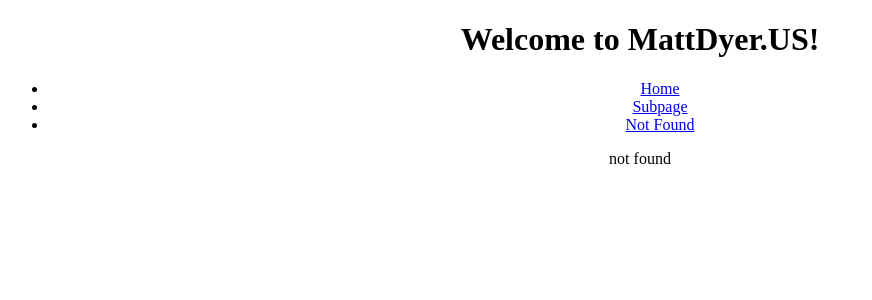
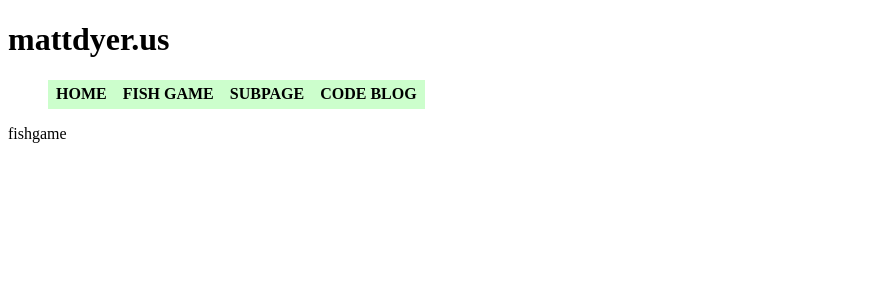
Before and after one commit to mattdyer/mattdyer-us, an Angular app: page /fishgame in a window 1280 px wide. Before the commit this address had no page. Shown: the top 300 px of the page, without its empty margins (0-872 px from the left). Built offline with nearby package versions, Linux system fonts and the light colour scheme.

Commit message:
created fish game component - working on link styles

```diff
--- a/src/app/app.component.css
+++ b/src/app/app.component.css
@@ -0,0 +1,20 @@
+.menu li{
+	list-style: none;
+	display: inline-block;
+	padding: 5px 8px;
+	background-color: #CCFECC;
+	border-bottom: 1px solid transparent;
+}
+
+.menu li:hover{
+	background-color: #CCCCFF;
+	border-bottom: 1px solid #000;
+}
+
+.menu li a{
+	text-decoration: none;
+	color:#000;
+	text-transform: uppercase;
+	font-weight: bold;
+	font-size: 16px;
+}
--- a/src/app/app.component.html
+++ b/src/app/app.component.html
@@ -1,11 +1,14 @@
-<div style="text-align:center">
-  <h1>
-    Welcome to {{ title }}!
-  </h1>
-  <ul>
+<div>
+	<h1>
+		{{ title }}
+	</h1>
+	<ul class="menu">
 		<li><a routerLink="/" routerLinkActive="active">Home</a></li>
+		<li><a routerLink="/fishgame" routerLinkActive="active">Fish Game</a></li>
 		<li><a routerLink="/subpage" routerLinkActive="active">Subpage</a></li>
-		<li><a routerLink="/notfound" routerLinkActive="active">Not Found</a></li>
+		<li><a href="https://codebjournal.mattdyer.us" target="_blank">Code Blog</a></li>
 	</ul>
-  <router-outlet></router-outlet>
+	<div class="content">
+		<router-outlet></router-outlet>
+	</div>
 </div>
--- a/src/app/app.component.ts
+++ b/src/app/app.component.ts
@@ -6,5 +6,5 @@ import { Component } from '@angular/core';
   styleUrls: ['./app.component.css']
 })
 export class AppComponent {
-  title = 'MattDyer.US';
+  title = 'mattdyer.us';
 }
--- a/src/app/app.module.ts
+++ b/src/app/app.module.ts
@@ -7,10 +7,12 @@ import { AppComponent } from './app.component';
 import { HomeComponent } from './pages/home.component';
 import { SubpageComponent } from './pages/subpage.component';
 import { NotFoundComponent } from './pages/notfound.component';
+import { FishgameComponent } from './pages/fishgame/fishgame.component';
 
 const appRoutes: Routes = [
   { path: '', component: HomeComponent },
   { path: 'subpage', component: SubpageComponent },
+  { path: 'fishgame', component: FishgameComponent },
   { path: '**', component: NotFoundComponent }
 ];
 
@@ -20,7 +22,8 @@ const appRoutes: Routes = [
     AppComponent,
     HomeComponent,
     SubpageComponent,
-    NotFoundComponent
+    NotFoundComponent,
+    FishgameComponent
   ],
   imports: [
     BrowserModule,
--- /dev/null
+++ b/src/app/pages/fishgame/fishgame.component.html
@@ -0,0 +1,3 @@
+<p>
+  fishgame
+</p>
--- /dev/null
+++ b/src/app/pages/fishgame/fishgame.component.ts
@@ -0,0 +1,15 @@
+import { Component, OnInit } from '@angular/core';
+
+@Component({
+  selector: 'app-fishgame',
+  templateUrl: './fishgame.component.html',
+  styleUrls: ['./fishgame.component.css']
+})
+export class FishgameComponent implements OnInit {
+
+  constructor() { }
+
+  ngOnInit() {
+  }
+
+}
```
Also changed, not shown: src/app/pages/fishgame/fishgame.component.css (added), 1 other file (tests, documents, lock files or other folders).
